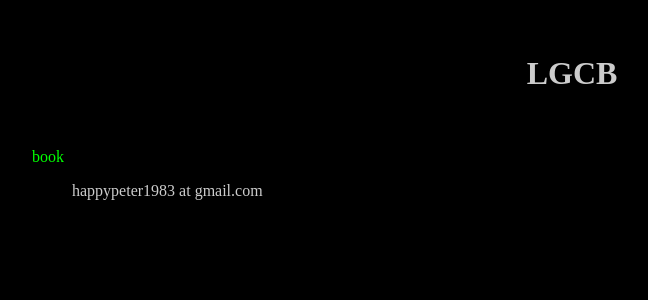
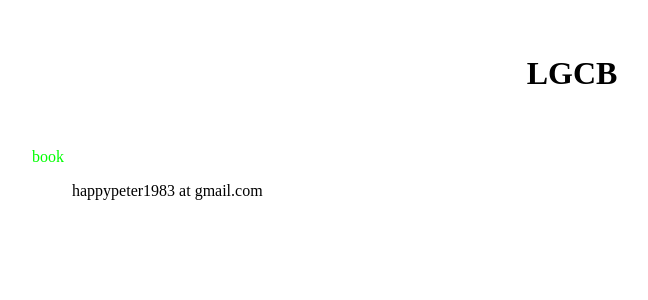
Before and after one commit to happypeter/LGCB, a Jekyll site: the page built from index.markdown, in a window 1280 px wide. Shown: the top 300 px of the page, without its empty margins (68-716 px from the left). Built offline with Jekyll 4.4.1, drawn with Linux system fonts in a browser that asks for light colours; Markdown is read by kramdown in place of the engine named in the settings.

Commit message:
white for work

```diff
--- a/css/lgcb.css
+++ b/css/lgcb.css
@@ -7,9 +7,7 @@
 body
 {
 margin-left: 100px;
-background-color: #000000;
 /* this is the color of text */
-color:#cccccc;
 margin-right: 100px;
 }
 
```
Also changed, not shown: 1 other file.
